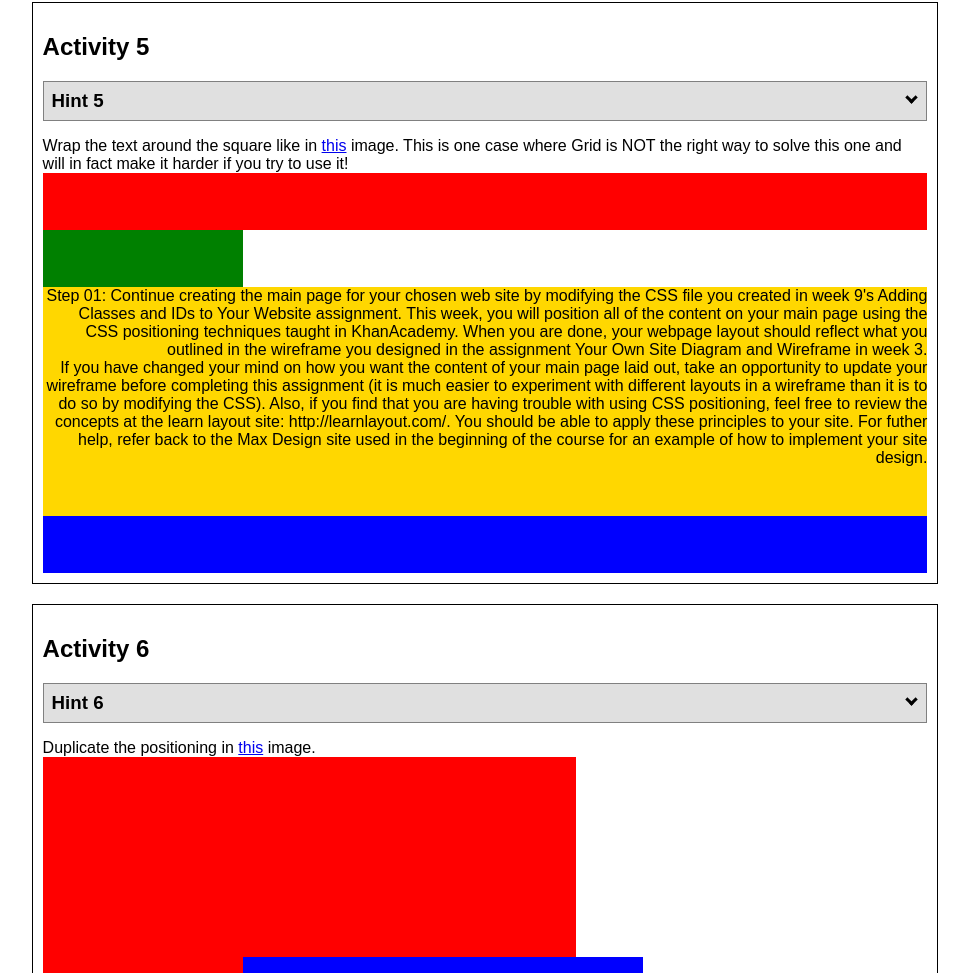
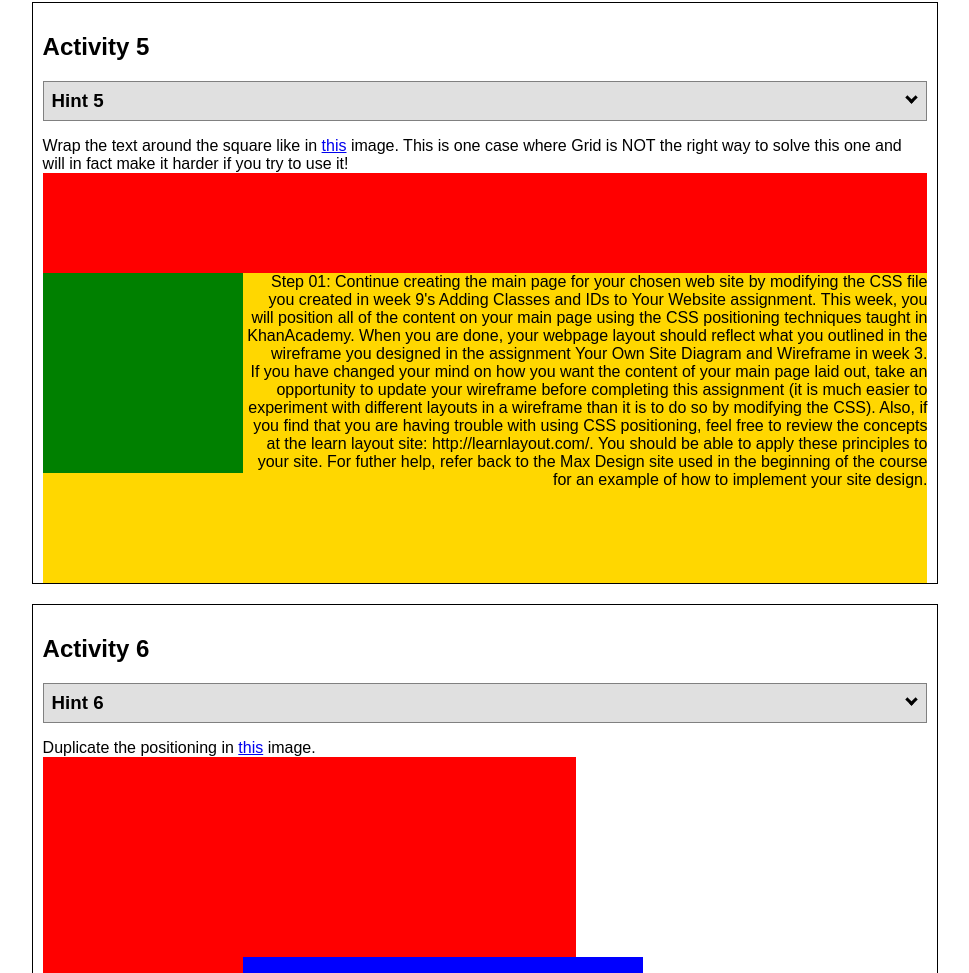
Before and after one commit to ryguy8803/WDD-130, a plain HTML site: page wk6/positioning.html in a window 1280 px wide. Shown: the part 2673-3646 px from the top of the page, without its empty margins (155-1124 px from the left). Drawn offline with Linux system fonts and the light colour scheme.

Commit message:
Made changes to for develop 3s

```diff
--- a/wk6/positionstyles.css
+++ b/wk6/positionstyles.css
@@ -103,7 +103,7 @@
   grid-row: 2/3;
 }
 .yellow3 {
-  width: 100%;
+  width: 90%;
   height: 100px;
   background-color: gold;
   grid-column: 3/4;
@@ -155,23 +155,20 @@
 /* Activity 5 styles */
 .content5 {
   /* This is the parent of the activity 5 boxes. */
-  display: flex;
-  flex-direction: column;
   height: 400px;
 }
 .red5 {
   width: 100%;
   height: 100px;
   background-color: red;
-  justify-content: center;
   align-items: center;
 }
 .green5 {
   width: 200px;
-  height: 100px;
+  height: 200px;
   background-color: green;
-
   z-index: 2;
+  float:left;
 
 }
 .yellow5 {
@@ -185,7 +182,6 @@
   width: 100%;
   height: 100px;
   background-color: blue;
-  justify-content: center;
   align-items: center;
 }
 /* Activity 6 styles */
```
